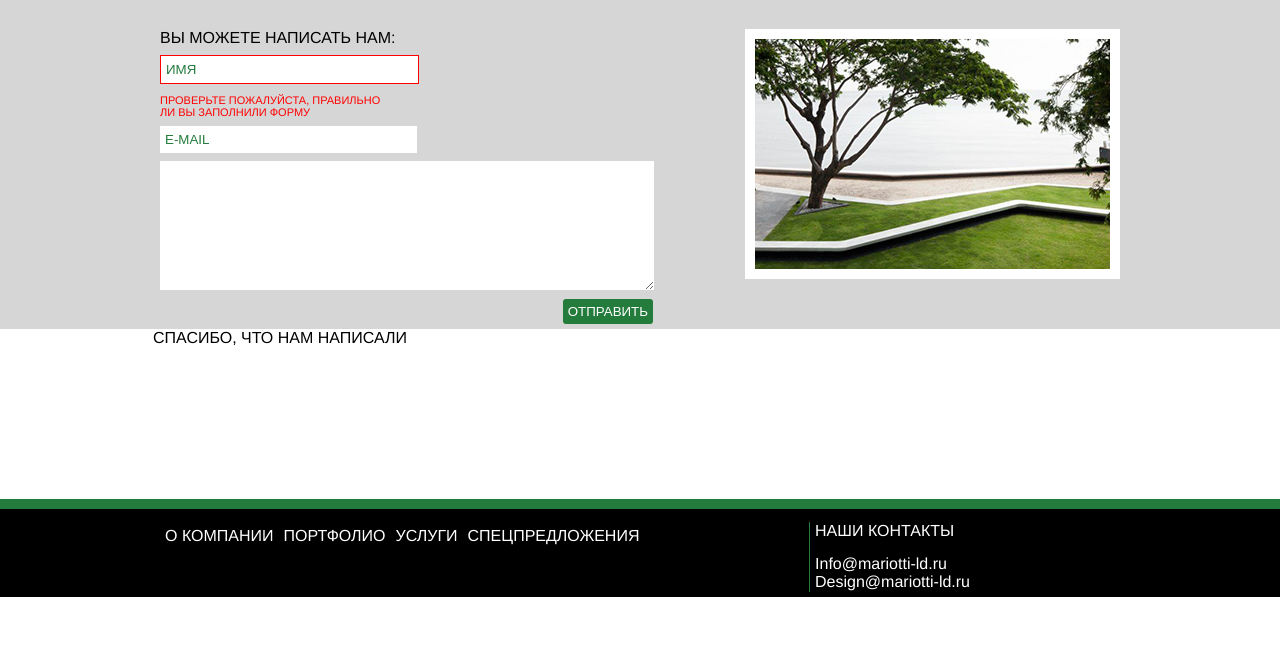
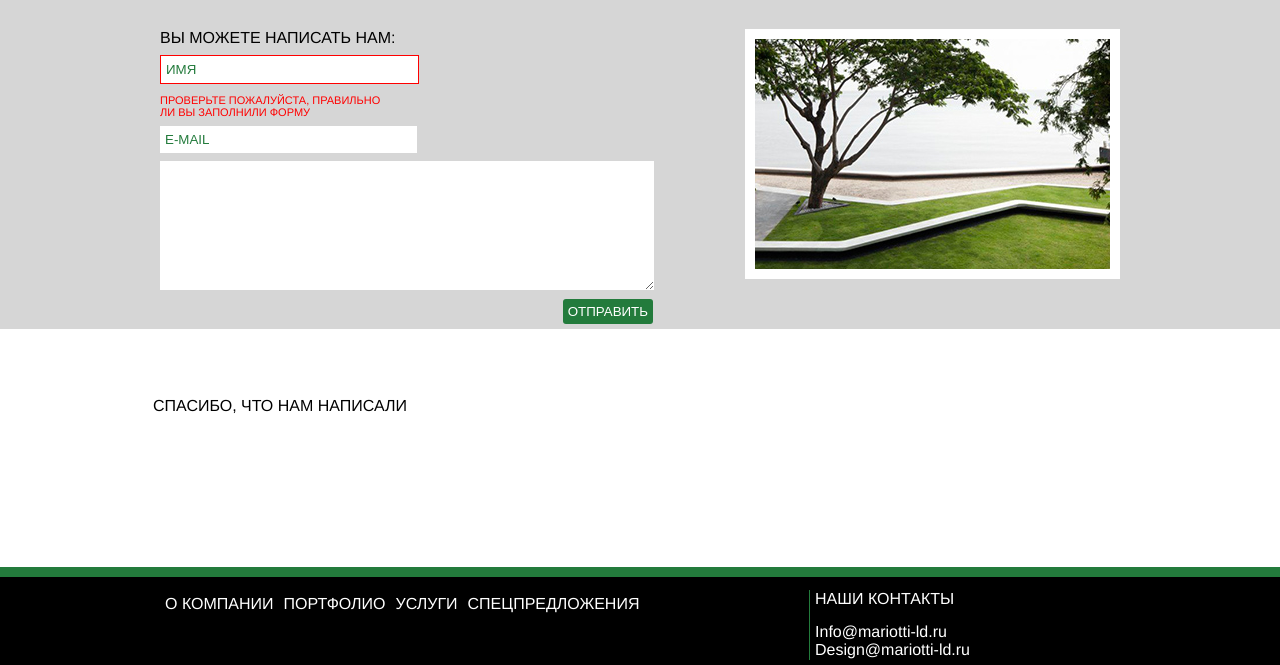
Before and after one commit to alifanov/mariotti, a Django app: page /contacts/ in a window 1280 px wide. Shown: the part 374-1039 px from the top of the page. Before the commit the page ends 971 px from the top, so only its background shows below. Run offline with Django 3.2, Linux system fonts and the light colour scheme; some libraries are stand-ins or nearby versions.

Commit message:
fix default CSS style

```diff
--- a/static/css/style.css
+++ b/static/css/style.css
@@ -431,4 +431,5 @@ ul.footer-menu {
     width: 100%;
     text-transform: uppercase;
     text-align: center;
+    margin-top: 68px;
 }
```
